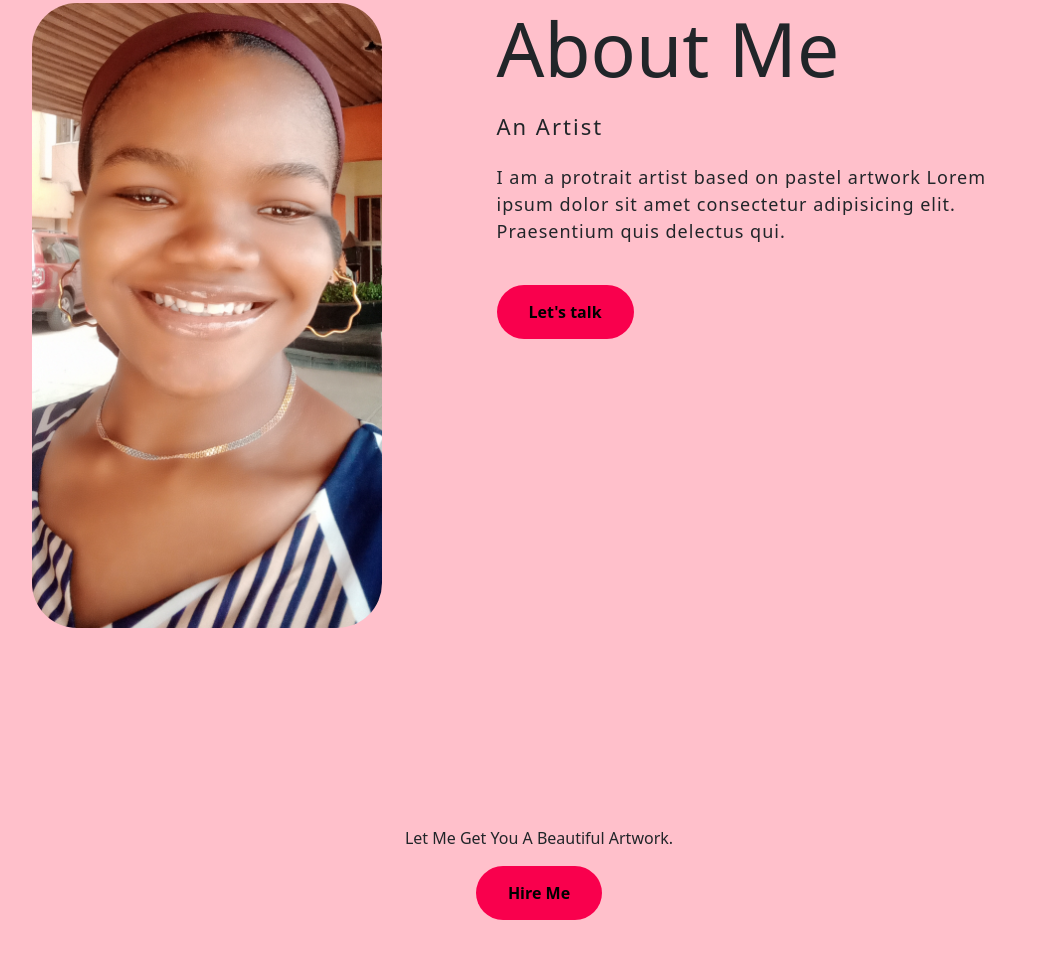
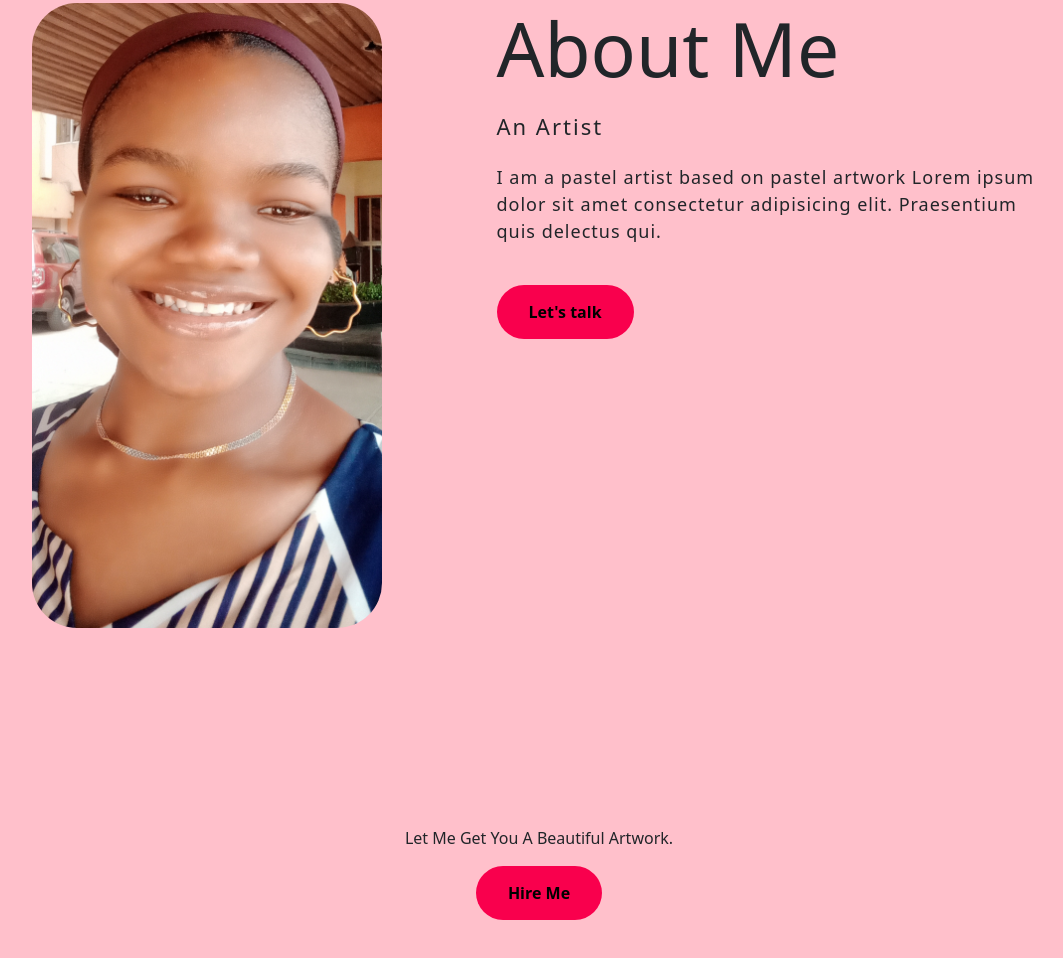
Before and after one commit to danielnatics/dab.web, a plain HTML site: page index.html in a window 1280 px wide. Shown: the part 900-1858 px from the top of the page, without its empty margins (101-1164 px from the left). Drawn offline with nearby package versions, Linux system fonts and the light colour scheme; a script that the page names is missing.

Commit message:
Update index.html

```diff
--- a/index.html
+++ b/index.html
@@ -40,7 +40,7 @@
           <div class="about-text">
               <h2>About me</h2>
               <h5>An Artist</h5>
-              <p>I am a protrait artist based on pastel artwork Lorem ipsum dolor sit amet consectetur adipisicing elit. Praesentium quis delectus qui.</p>
+              <p>I am a pastel artist based on pastel artwork Lorem ipsum dolor sit amet consectetur adipisicing elit. Praesentium quis delectus qui.</p>
               <button type="button">Let's talk</button>
           </div>
       </div>
```
